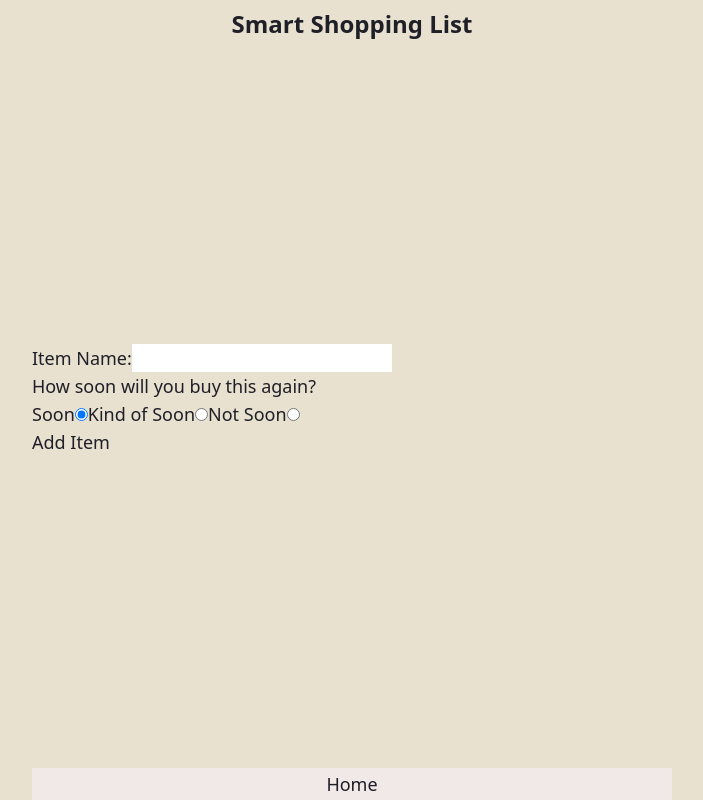
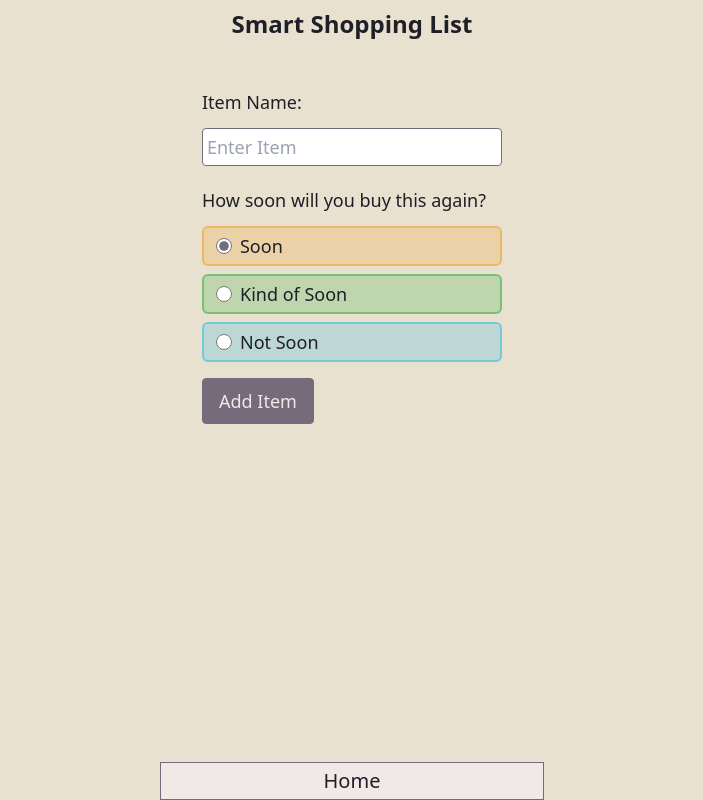
Before and after one commit to the-collab-lab/tcl-51-smart-shopping-list, a React (Vite) app: page /add-item in a window 1280 px wide. Shown: the whole page, without its empty margins (288-991 px from the left). Built offline with nearby package versions, Linux system fonts and the light colour scheme.

Commit message:
add styling for form.jsx in index.css

```diff
--- a/src/components/ListItem.css
+++ b/src/components/ListItem.css
@@ -1,4 +1,4 @@
-.ListItem {
+/* .ListItem {
 	align-items: baseline;
 	display: flex;
 	flex-direction: row;
@@ -14,7 +14,7 @@
 }
 
 /* item status styling */
-.item-status {
+/* .item-status {
 	padding-left: 5px;
 }
 
@@ -36,4 +36,4 @@
 
 .item-long {
 	color: #5bc0de;
-}
+} */
--- a/src/components/form.jsx
+++ b/src/components/form.jsx
@@ -1,49 +1,70 @@
 export default function Form({ handleSubmit, form, onChange }) {
 	return (
-		<>
-			<form onSubmit={handleSubmit} className="">
-				<label htmlFor="itemName">Item Name:</label>
+		<div className="flex flex-col items-center">
+			<form className="pt-5" onSubmit={handleSubmit}>
+				<label htmlFor="itemName" className="ItemLabel">
+					Item Name:
+				</label>
 				<input
 					type="text"
 					id="itemName"
 					name="itemName"
+					className="AddItemInput"
+					placeholder="Enter Item"
 					value={form.itemName}
 					onChange={onChange}
 					required
 				/>
 				<fieldset>
 					<div>
-						<p>How soon will you buy this again?</p>
+						<p className="ItemLabel">How soon will you buy this again?</p>
 					</div>
-					<label htmlFor="soon">Soon</label>
+					<div className="RadioItem item-short">
 						<input
 							type="radio"
 							value={7}
 							name="daysUntilNextPurchase"
 							id="soon"
+							className="RadioInput"
 							onChange={onChange}
 							checked={form.daysUntilNextPurchase === 7}
 						/>
+						<label className="ml-2" htmlFor="soon">
+							Soon
+						</label>
+					</div>
 
-					<label htmlFor="kindOfSoon">Kind of Soon</label>
+					<div className="RadioItem item-mid">
 						<input
 							type="radio"
 							value={14}
 							name="daysUntilNextPurchase"
 							id="kindOfSoon"
+							className="RadioInput"
 							onChange={onChange}
 						/>
+						<label className="ml-2" htmlFor="kindOfSoon">
+							Kind of Soon
+						</label>
+					</div>
 
-					<label htmlFor="notSoon">Not Soon</label>
+					<div className="RadioItem item-long">
 						<input
 							type="radio"
 							value={30}
 							name="daysUntilNextPurchase"
 							id="notSoon"
+							className="RadioInput"
 							onChange={onChange}
 						/>
+						<label className="ml-2" htmlFor="notSoon">
+							Not Soon
+						</label>
+					</div>
 				</fieldset>
-				<button type="submit">Add Item</button>
+				<button className="FormButton" type="submit">
+					Add Item
+				</button>
 			</form>
 
 			{form.isSubmitted && (
@@ -52,6 +73,6 @@ export default function Form({ handleSubmit, form, onChange }) {
 					{form.isSuccess ? 'Item added Successfully' : form.error}
 				</div>
 			)}
-		</>
+		</div>
 	);
 }
--- a/src/index.css
+++ b/src/index.css
@@ -16,24 +16,61 @@
 
 	/*Layout Styling  */
 	.Layout {
-		@apply mx-auto w-5/6 md:w-2/3 lg:w-1/2 flex flex-col justify-between;
+		@apply w-5/6 mx-auto max-w-sm flex flex-col justify-between;
 	}
 
 	.Layout-header {
 		@apply sticky top-0 py-2 text-center text-2xl font-bold bg-cream dark:bg-darkgray;
 	}
 
+	.Layout-main {
+		@apply flex-1;
+	}
+
 	.Nav {
-		@apply sticky bottom-0 mt-4 flex justify-around items-stretch bg-offwhite dark:bg-lightgray;
+		@apply sticky bottom-0 mt-4 flex justify-around items-stretch bg-offwhite border border-lightgray dark:text-darkgray;
 	}
 
 	.Nav-link {
-		@apply flex-1 py-0.5 text-center;
+		@apply flex-1 py-1 text-center text-xl hover:bg-medgray hover:text-offwhite;
 	}
 
 	.Nav-link.active {
-		@apply bg-lightgray text-offwhite dark:bg-medgray;
+		@apply bg-lightgray text-offwhite;
 	}
+
+	/* Add Item Form Styling */
+
+	.ItemLabel {
+		@apply pb-3 pt-5 pr-4 block;
+	}
+
+	.AddItemInput {
+		@apply text-darkgray p-1 rounded border border-lightgray w-full;
+	}
+
+	.RadioItem {
+		@apply flex items-center mb-2 pl-3 p-1;
+	}
+
+	.RadioInput {
+		@apply w-4 h-4 accent-lightgray;
+	}
+
+	.FormButton {
+		@apply bg-lightgray text-offwhite py-2 px-4  hover:bg-medgray border border-lightgray rounded mt-2 mb-2;
+	}
+
+	.item-short {
+		@apply border-2 border-statusorange/70 rounded-md bg-statusorange/30 text-darkgray dark:text-offwhite;
+	}
+	.item-mid {
+		@apply border-2 border-statusgreen/70 rounded-md bg-statusgreen/30 text-darkgray dark:text-offwhite;
+	}
+	.item-long {
+		@apply border-2 border-statusblue/70 rounded-md bg-statusblue/30 text-darkgray dark:text-offwhite;
+	}
+	/* End of Add Item Form Styling */
 }
 
 /* :root {
--- a/tailwind.config.js
+++ b/tailwind.config.js
@@ -13,7 +13,7 @@ module.exports = {
 		extend: {
 			colors: {
 				darkgray: '#1F1F27',
-				medgray: '#2D2C38',
+				medgray: '#403F50',
 				lightgray: '#746B7B',
 				cream: '#E8E1D0',
 				offwhite: '#F1E8E8',
```
Lines whose indentation alone changed are shown as unchanged.
